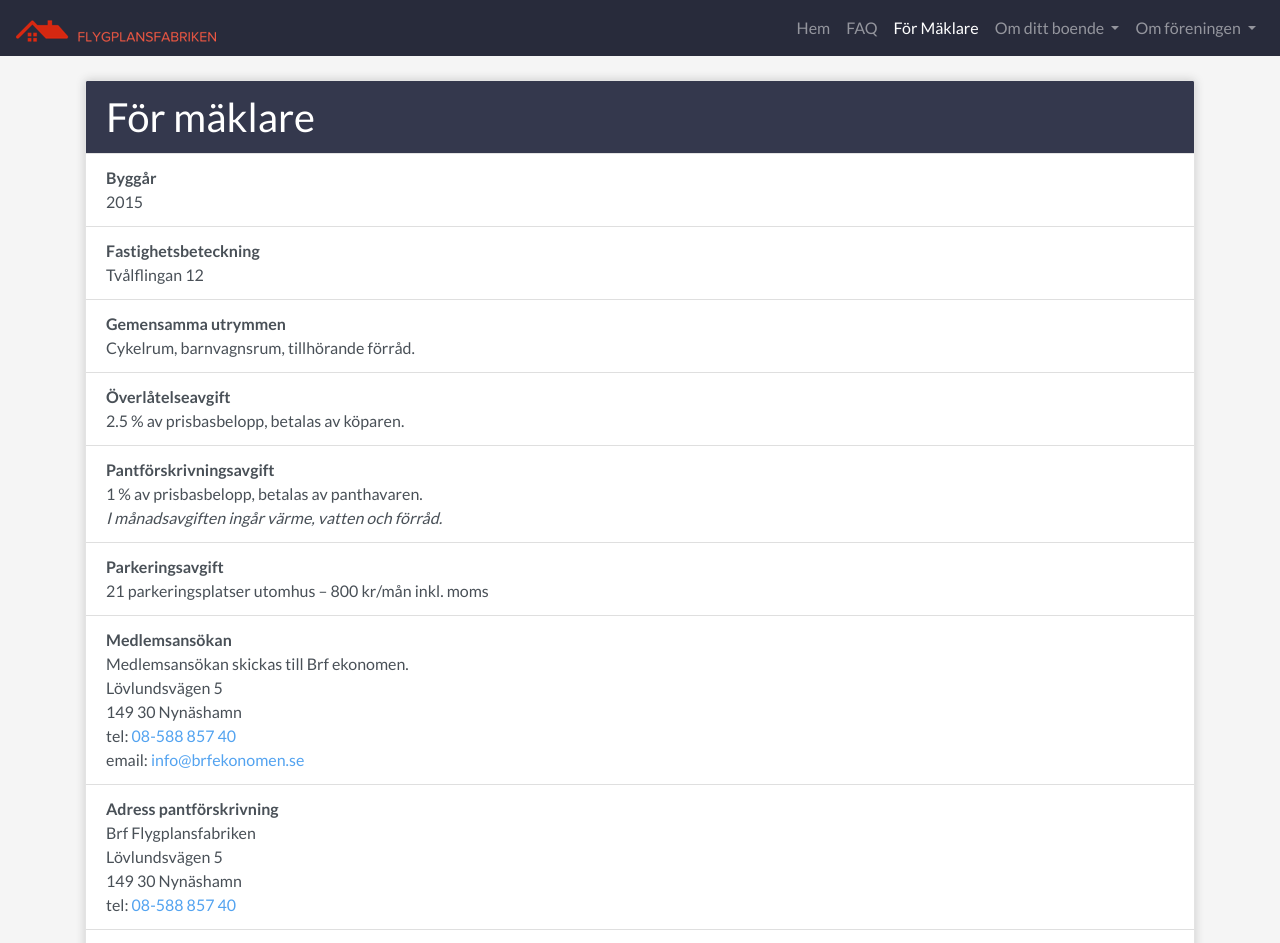
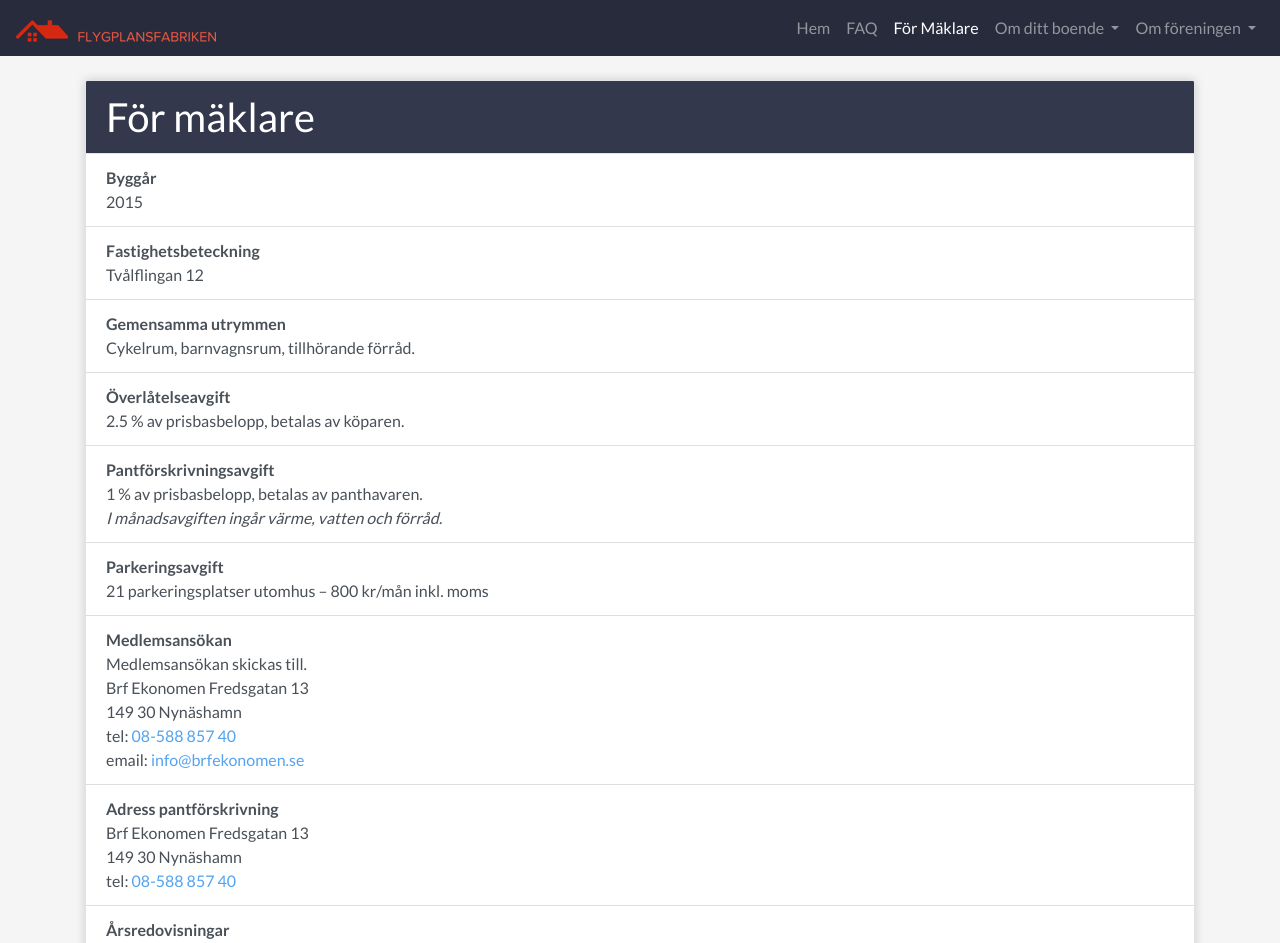
Before and after one commit to RasmusFredrikson/flygplansfabriken, an Angular app: page /#/maklare in a window 1280 px wide. Shown: the top 943 px of the page. Built offline with nearby package versions, Linux system fonts and the light colour scheme.

Commit message:
Updatering av brf ekonomens address Updatering av signade årsredovisning

```diff
--- a/src/app/contacts/contacts.component.html
+++ b/src/app/contacts/contacts.component.html
@@ -40,10 +40,9 @@
           Felanmälan jour – ärenden av akut karaktär
         </b>
         <br>
-        Telefon: <a href="tel:08-645 17 45">08-645 17 45</a> Måndag – fredag kl. 16–08 samt helger / helgdagar
+        Telefon: <a href="tel:010-207 03 50">010-207 03 50, välj 1</a> Helgfria vardagar mellan kl 8-12.
         <br>
-        Jouren är öppen då ordinarie fastighetsskötare inte är i tjänst: vardagar kl 16:00 - 08:00, samt dygnet runt på
-        helger och helgdagar.
+        Telefon: <a href="tel:010-207 03 70">010-207 03 70</a> Överig tid.
         <br>
         <i class="text-danger">OBS! Är felet du anmäler verkligen akut? Föreningen får extra kostnader vid akut
           felavhjälpning.</i>
--- a/src/app/maklare/maklare.component.html
+++ b/src/app/maklare/maklare.component.html
@@ -43,9 +43,10 @@
       <li class="list-group-item">
         <b>Medlemsansökan</b>
         <br>
-        Medlemsansökan skickas till Brf ekonomen.
+        Medlemsansökan skickas till.
         <br>
-        Lövlundsvägen 5
+        Brf Ekonomen
+        Fredsgatan 13
         <br>
         149 30 Nynäshamn
         <br>
@@ -57,9 +58,8 @@
       <li class="list-group-item">
         <b>Adress pantförskrivning</b>
         <br>
-        Brf Flygplansfabriken
-        <br>
-        Lövlundsvägen 5
+        Brf Ekonomen
+        Fredsgatan 13
         <br>
         149 30 Nynäshamn
         <br>
@@ -69,7 +69,7 @@
       <li class="list-group-item">
         <b>Årsredovisningar</b>
         <br>
-        <a href="assets/2018-2019.pdf">2019</a>
+        <a href="assets/2019.pdf">2019</a>
         <br>
         <a href="assets/2017-2018.pdf">2018</a>
         <br>
```
Also changed, not shown: 2 other files (tests, documents, lock files or other folders).
